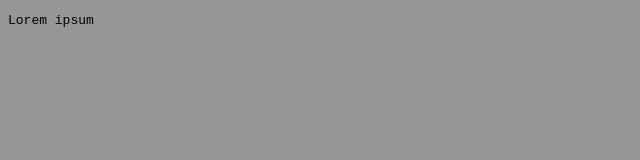
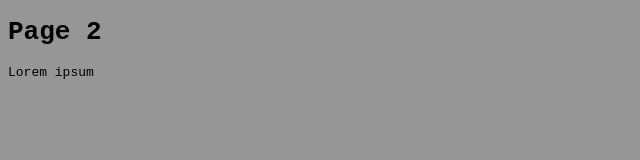
Before and after one commit to georgewood749/html_basics, a plain HTML site: page page_2.html in a window 1280 px wide. Shown: the whole page, without its empty margins (0-640 px from the left). Drawn offline with Linux system fonts and the light colour scheme.

Commit message:
updated page_2

```diff
--- a/page_2.html
+++ b/page_2.html
@@ -8,6 +8,7 @@
     <title>Document</title>
 </head>
 <body>
+    <h1>Page 2</h1>
     <p>Lorem ipsum</p>
 </body>
 </html>
```
